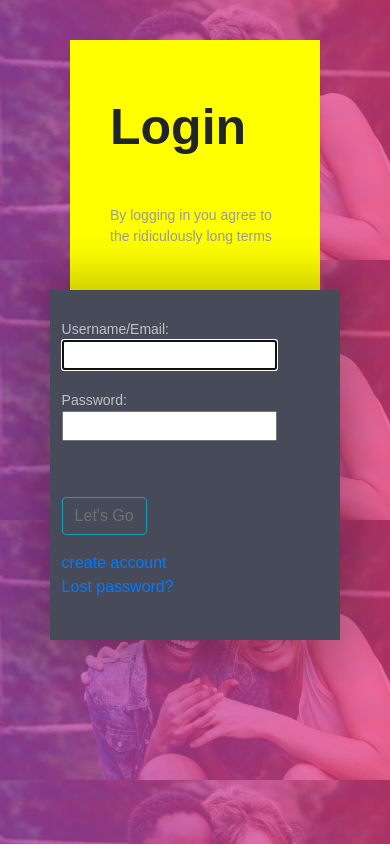
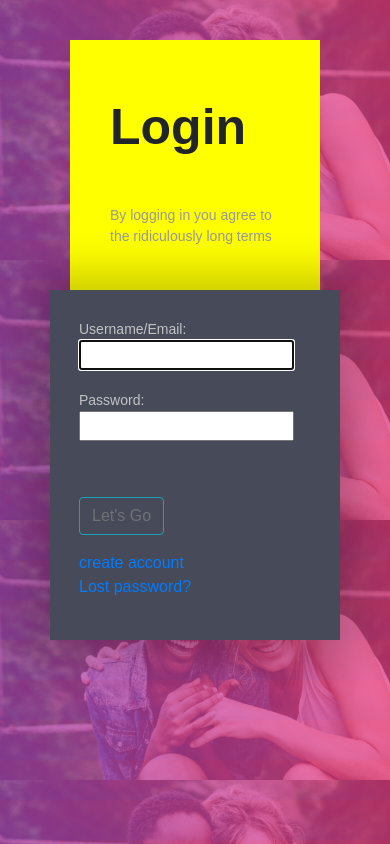
Before and after one commit to Romeombugua/Humorer, a Django app: page /accounts/login/ in a window 390 px wide. Run offline with Django 4.2, Linux system fonts and the light colour scheme; parts of the project's set-up code (start-up, migrations or seed data) failed here and were passed over; some libraries are stand-ins or nearby versions; some web fonts are replaced.

Commit message:
Some changes to styling

```diff
--- a/app/static/regstyles.css
+++ b/app/static/regstyles.css
@@ -120,7 +120,7 @@ path {
 
     position: absolute;
     width:auto ;
-    margin-left: 4%;
+    margin-left: 10%;
     margin-top: 3%;
   }
 }
--- a/app/templates/memes.html
+++ b/app/templates/memes.html
@@ -14,7 +14,7 @@
 
           <div class="column" id="meme">
             <a target="_blank" href="{{ meme.image.url }}">
-              <img  class="img-fluid"  src="{{ meme.image.url }}" alt="">
+              <img  class="img-responsive"  src="{{ meme.image.url }}" alt="">
             </a>
           </div>
       </div>
```
